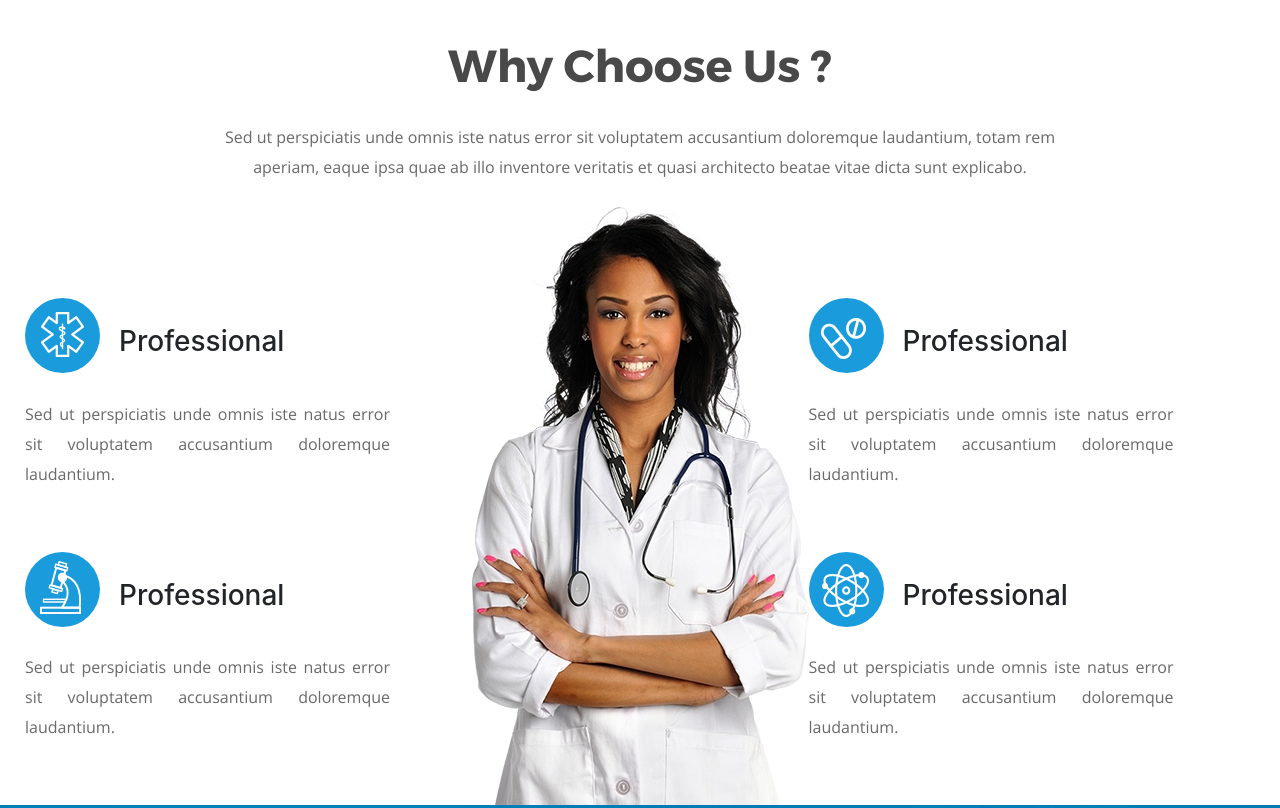
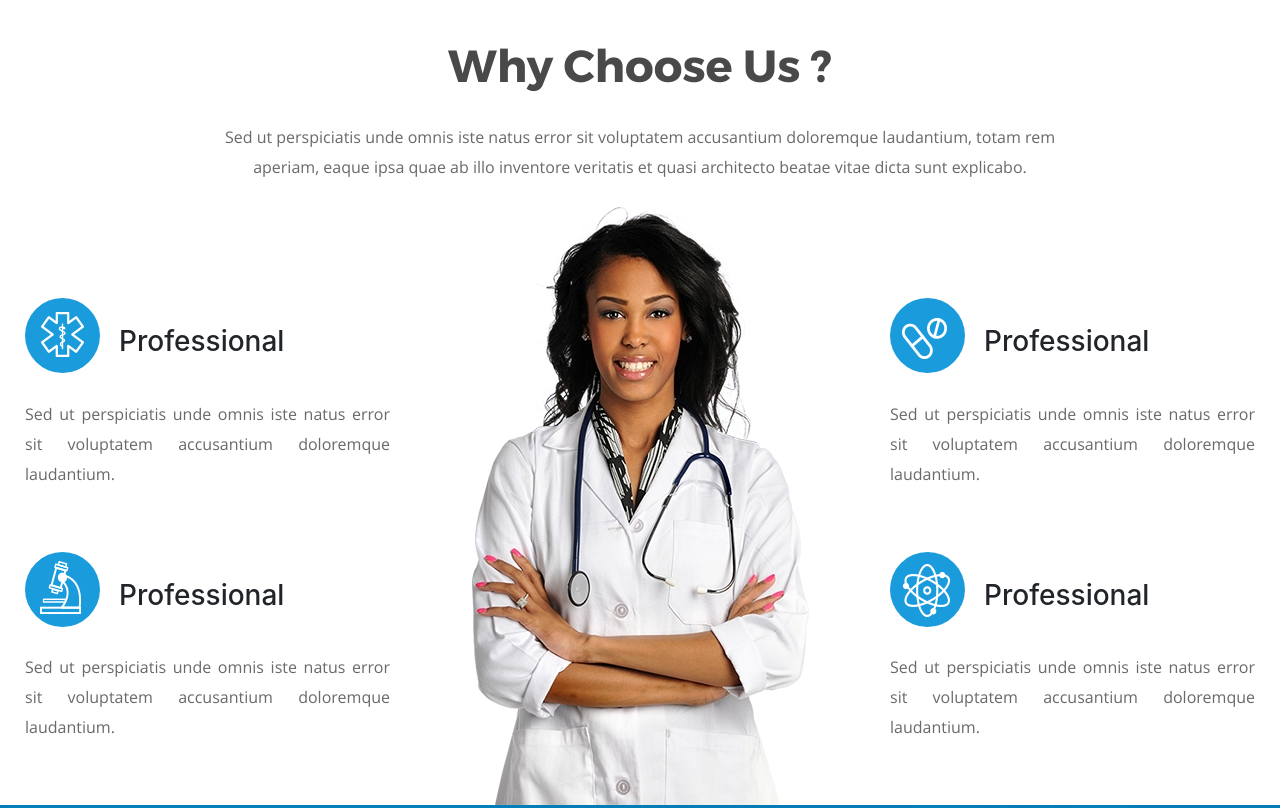
Before and after one commit to Konstantin-Buzuev/GridLayout, a plain HTML site: page index.html in a window 1280 px wide. Shown: the part 1322-2130 px from the top of the page. Drawn offline with nearby package versions, Linux system fonts and the light colour scheme; files whose address does not match are found by name.

Commit message:
Update main.css
Исправил марджин для правильного выравнивания относительно центральной картинки

```diff
--- a/css/main.css
+++ b/css/main.css
@@ -637,6 +637,9 @@ nav .grid{
     }
     .ChooseUnit:nth-child(-n+2){
         margin-top: 91px;
+    }
+    .ChooseUnit:nth-child(even){
+    margin-left: auto;
     }
 }
 /*ACHIEVEMENTS*/
```
